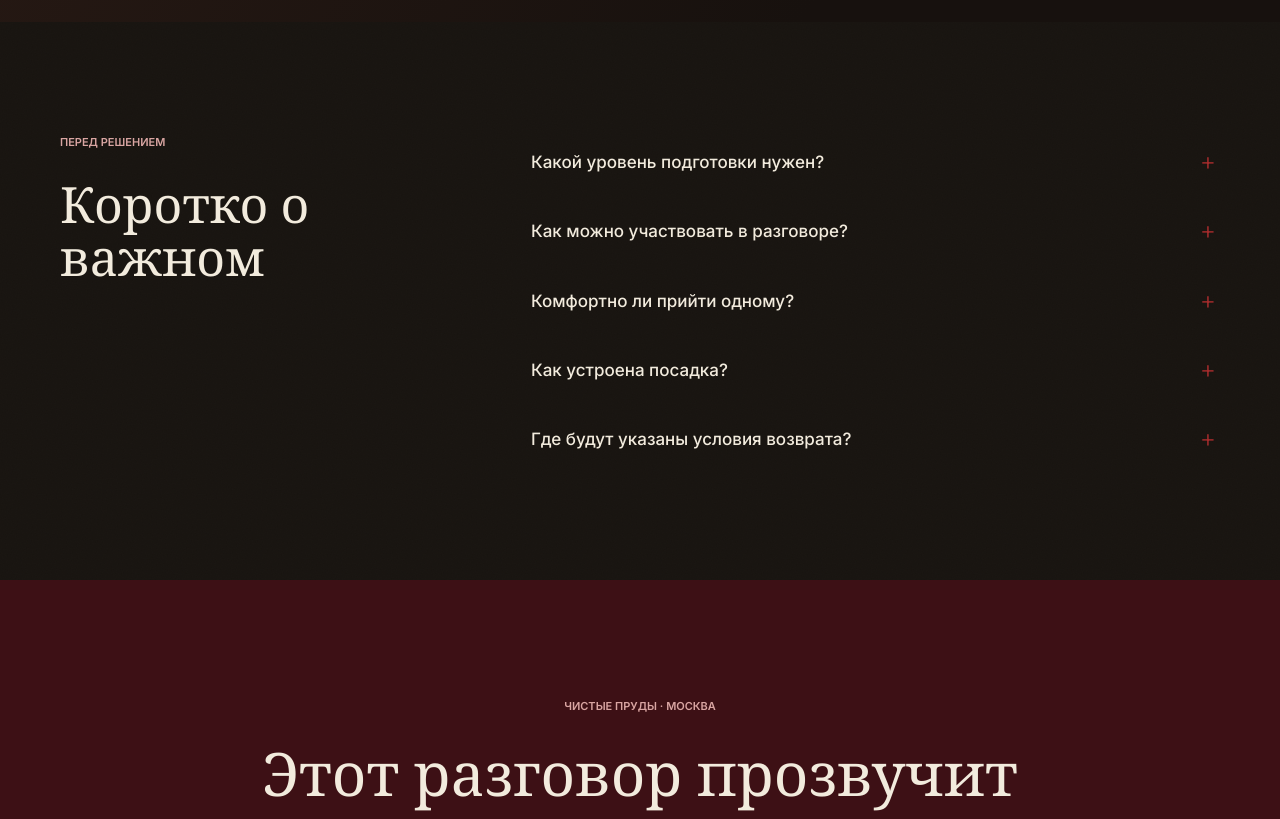
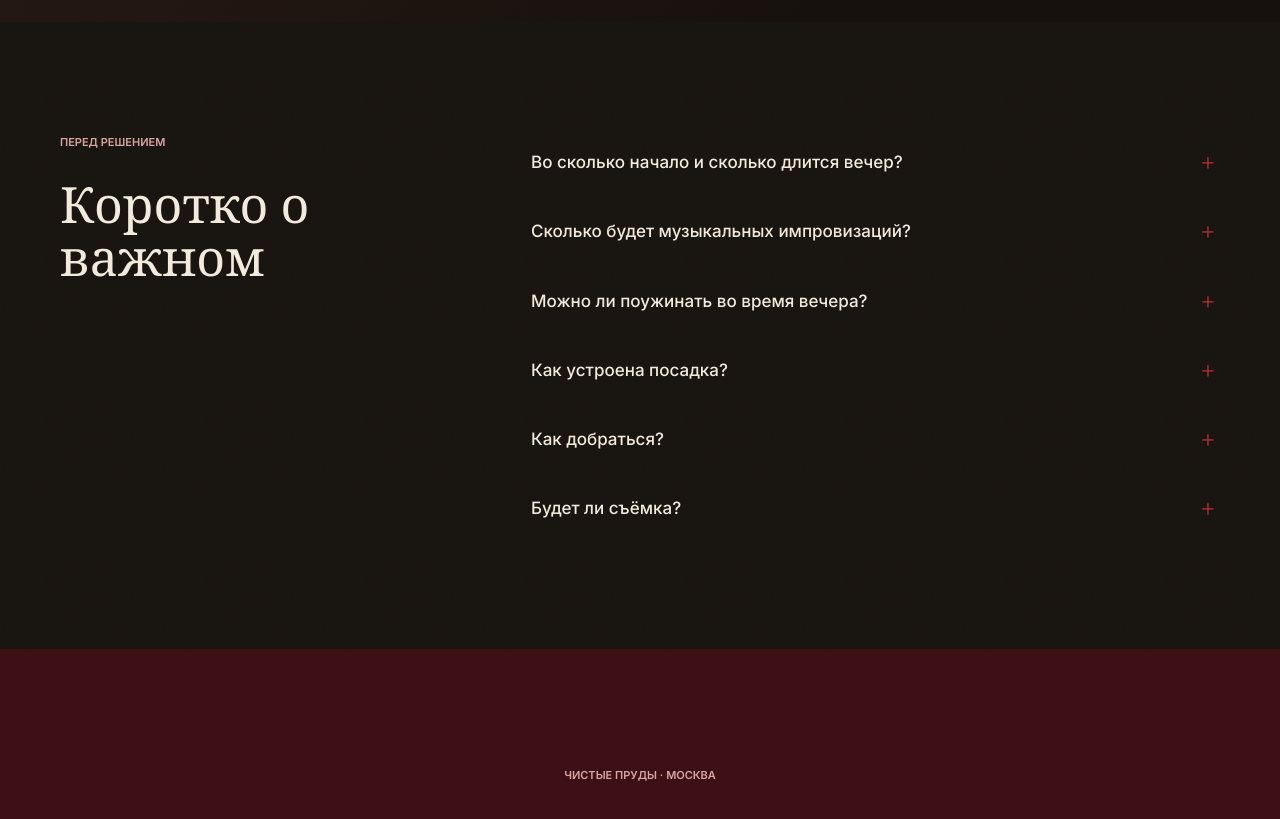
Before and after one commit to vbondarenko7/kontrapunkt, a Next.js app in the folder Джаз вечер. /Лендинг версия C/: page / in a window 1280 px wide. Shown: the part 8180-8999 px from the top of the page. Built offline with nearby package versions, Linux system fonts and the light colour scheme.

Commit message:
rewrite practical faq

```diff
--- a/Джаз вечер. /Лендинг версия C/app/page.tsx
+++ b/Джаз вечер. /Лендинг версия C/app/page.tsx
@@ -53,19 +53,18 @@ const scenarios = [
 
 const faqs = [
   {
-    question: "Какой уровень подготовки нужен?",
-    answer:
-      "Достаточно интереса к живым вопросам, с которыми сталкивается каждый. Разговор строится вокруг личного опыта и понятен каждому гостю.",
+    question: "Во сколько начало и сколько длится вечер?",
+    answer: "[ЗАПОЛНИТЬ: время начала и длительность]",
   },
   {
-    question: "Как можно участвовать в разговоре?",
+    question: "Сколько будет музыкальных импровизаций?",
     answer:
-      "Вы сами выбираете свой способ: высказаться, поддержать разговор или провести вечер внимательным слушателем.",
+      "[ЗАПОЛНИТЬ: число циклов]. Между ними продолжается разговор.",
   },
   {
-    question: "Комфортно ли прийти одному?",
+    question: "Можно ли поужинать во время вечера?",
     answer:
-      "Да. Общая тема и спокойный разговор помогают быстро почувствовать себя частью вечера.",
+      "[ЗАПОЛНИТЬ: подтвердить у площадки]. Еда и напитки оплачиваются отдельно.",
   },
   {
     question: "Как устроена посадка?",
@@ -73,9 +72,13 @@ const faqs = [
       "Посадка свободная: после прихода вы выбираете любое доступное место в зале.",
   },
   {
-    question: "Где будут указаны условия возврата?",
+    question: "Как добраться?",
+    answer: "[ЗАПОЛНИТЬ: адрес и ближайшее метро]",
+  },
+  {
+    question: "Будет ли съёмка?",
     answer:
-      "Точные условия возврата будут показаны перед оплатой и продублированы в письме с билетом.",
+      "[ЗАПОЛНИТЬ: решить, будет ли фото и видео и как это устроено]",
   },
 ];
 
```
